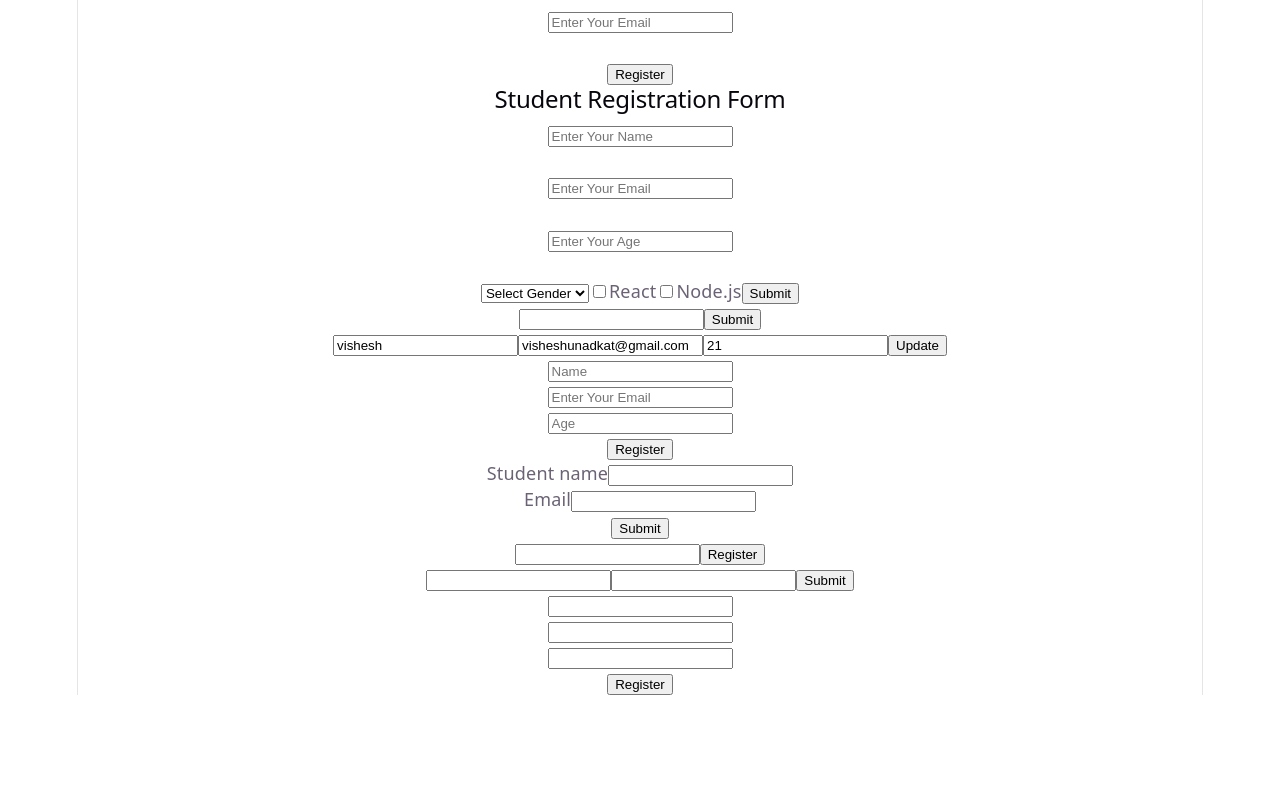
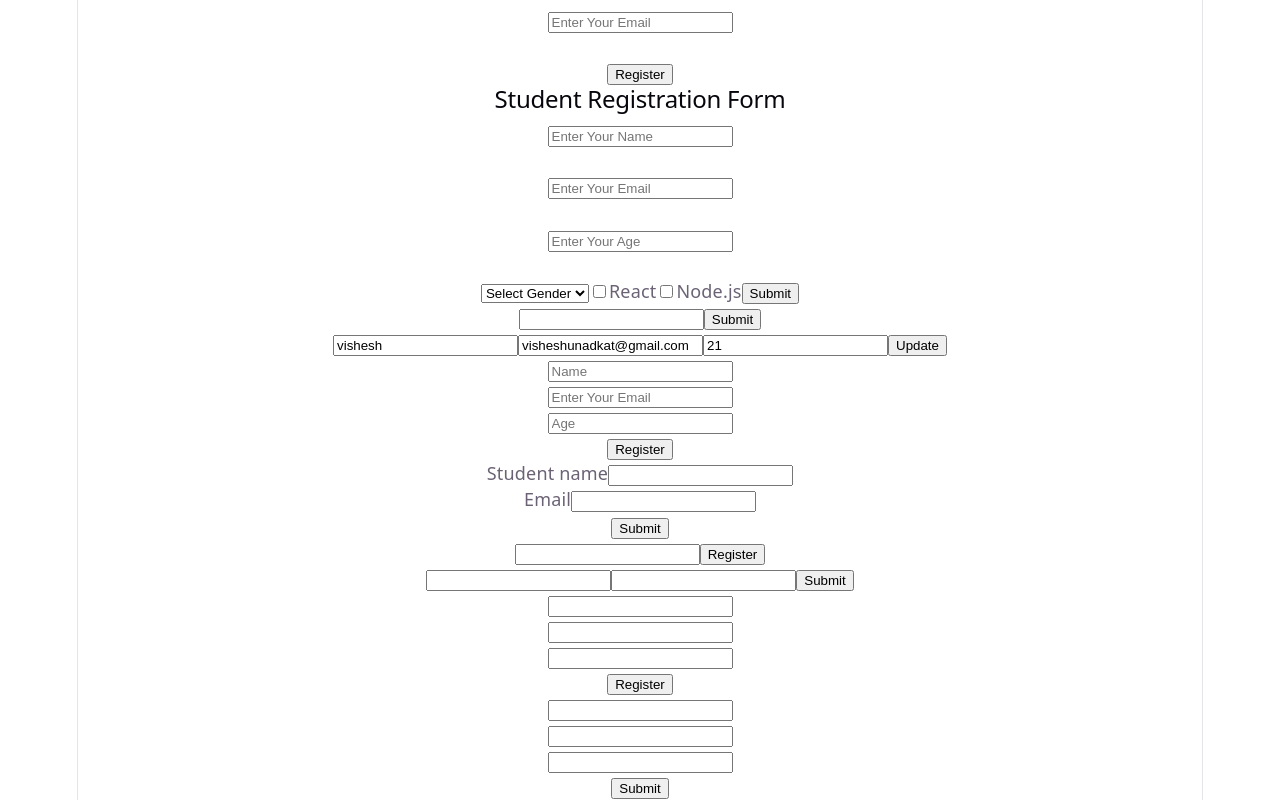
Before and after one commit to kevit-vishesh-unadkat/React-Practice, a React (Vite) app in the folder react-forms/: page / in a window 1280 px wide. Shown: the part 546-1346 px from the top of the page. Before the commit the page ends 1241 px from the top, so only its background shows below. Built offline with nearby package versions, Linux system fonts and the light colour scheme.

Commit message:
explore forms

```diff
--- a/react-forms/package.json
+++ b/react-forms/package.json
@@ -16,6 +16,7 @@
     "react-hook-form": "^7.92.0",
     "react-redux": "^9.3.1",
     "redux": "^5.0.1",
+    "yup": "^1.7.1",
     "zod": "^4.6.7"
   },
   "devDependencies": {
--- a/react-forms/src/App.jsx
+++ b/react-forms/src/App.jsx
@@ -19,6 +19,7 @@ import Forms3 from './Forms3'
 import Errors from './Errors';
 import Service from './Service'
 import Schema from './Schema'
+import Schema1 from './Schema1'
 
 function App() {
 
@@ -40,6 +41,7 @@ function App() {
       <Errors/>
       <Service/>
       <Schema/>
+      <Schema1/>
     </>
   )
 }
--- /dev/null
+++ b/react-forms/src/Schema1.jsx
@@ -0,0 +1,45 @@
+// Shema validation using yup
+import { useForm } from "react-hook-form";
+import { yupResolver } from "@hookform/resolvers/yup";
+import * as yup from "yup";
+
+const schema=yup.object({
+    name:yup.string().required("Name is required"),
+
+    email:yup.string().email().required(),
+
+    age:yup.number().positive().integer().required()
+});
+
+function Schema1(){
+    const{
+        register,
+        handleSubmit,
+        formState:{errors}
+    }=useForm({
+        resolver:yupResolver(schema)
+    });
+
+    const onSubmit=(data)=>{
+        console.log(data);
+    };
+
+     return (
+    <form onSubmit={handleSubmit(onSubmit)}>
+
+      <input {...register("name")} />
+      <p>{errors.name?.message}</p>
+
+      <input {...register("email")} />
+      <p>{errors.email?.message}</p>
+
+      <input type="number" {...register("age")} />
+      <p>{errors.age?.message}</p>
+
+      <button type="submit">Submit</button>
+
+    </form>
+  );
+}
+
+export default Schema1;
```
Also changed, not shown: 1 other file (tests, documents, lock files or other folders).
